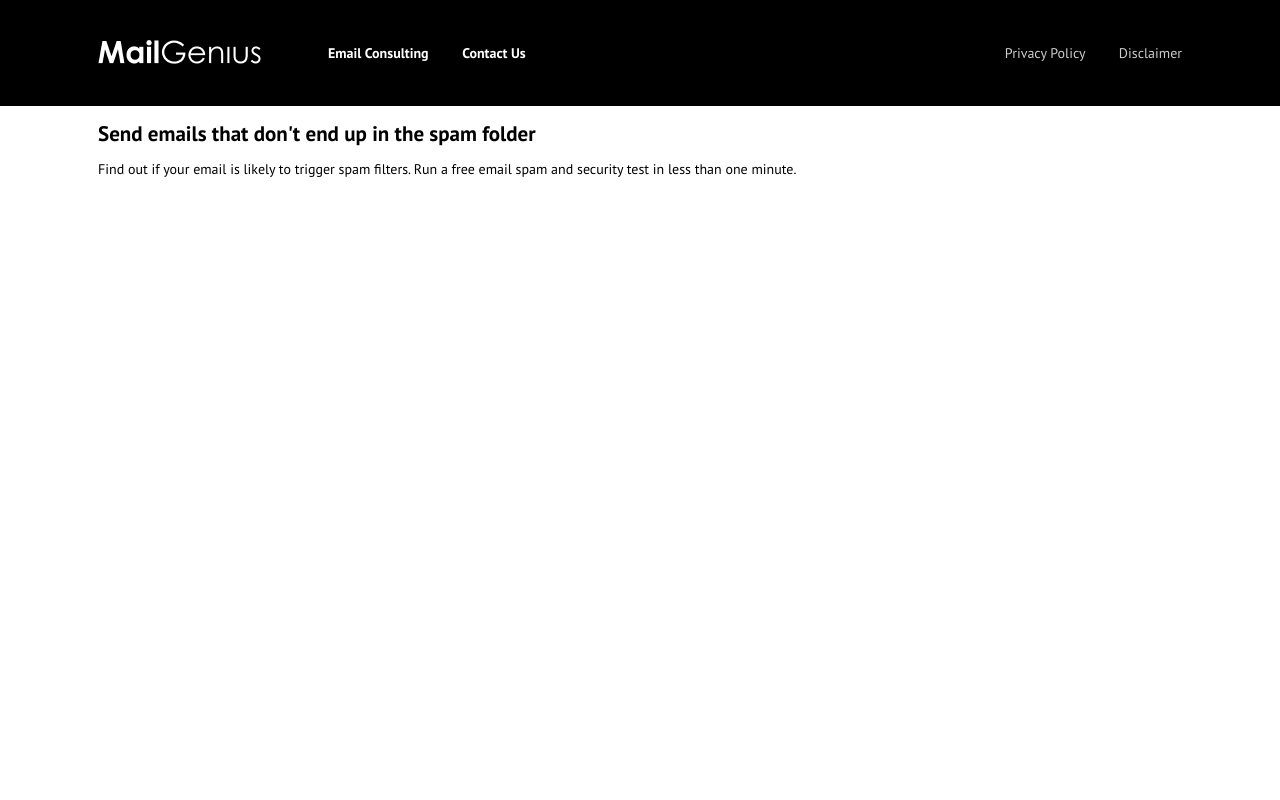
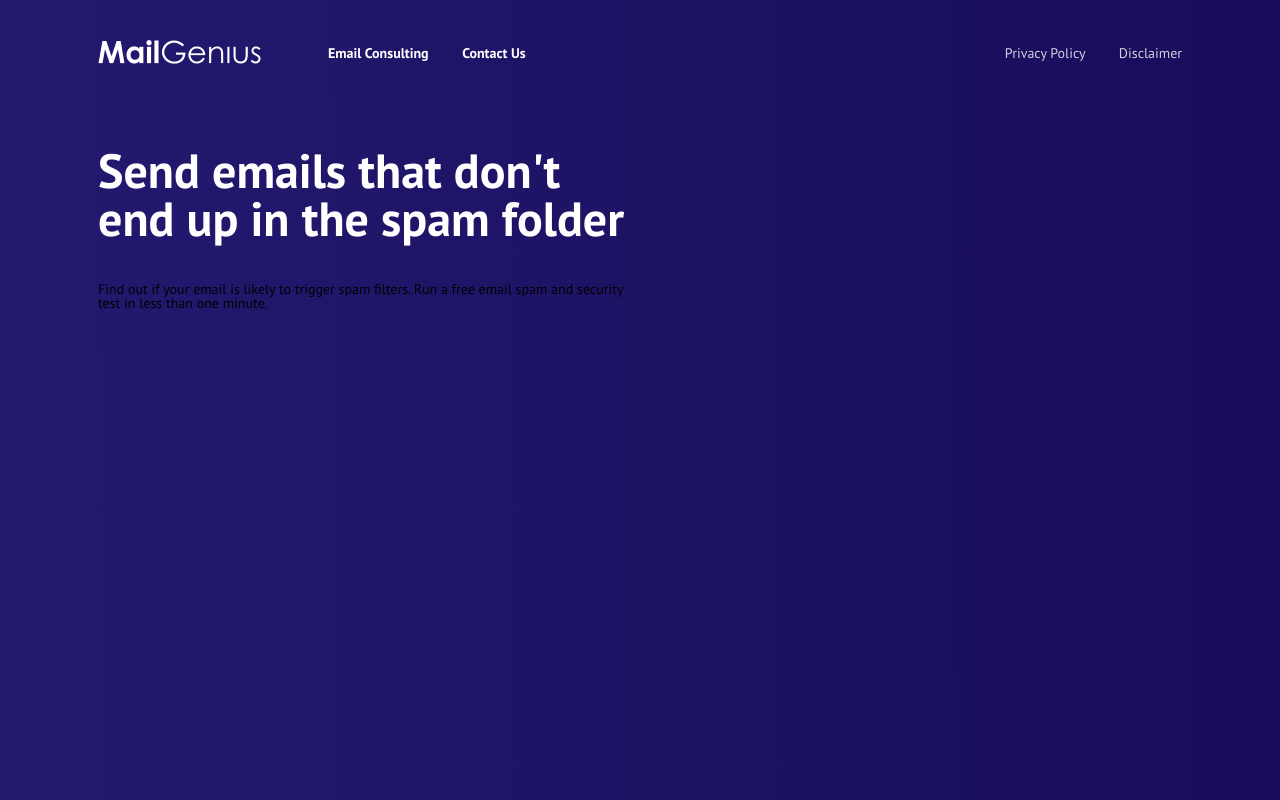
Before and after one commit to DrewoneVII/MailGenius_SPA, a plain HTML site: page index.html in a window 1280 px wide. Drawn offline with Linux system fonts and the light colour scheme.

Commit message:
Added new css properties into the main,section,inner

```diff
--- a/css/style.css
+++ b/css/style.css
@@ -27,8 +27,12 @@ a{
 }
 
 .header{
-    background:black;
+    /* background:black; */
     padding: 40px 0px;
+    position: absolute;
+    width: 100%;
+    left: 0;
+    top: 0;
 }
 
 .main-header-nav{
@@ -46,3 +50,21 @@ a{
     color: rgba(255, 255, 255, 0.8);
     margin-left: auto;
 }
+
+.inner {
+    height: 100vh;
+    background: linear-gradient(89.79deg, #23196F 0.13%, #180D5B 99.88%);
+    padding-top: 106px;
+}
+
+.inner-call-to-action{
+    max-width: 545px;
+
+}
+
+.call-action-title{
+    font-size: 48px;
+    font-weight: bold;
+    color: #ffff;
+    line-height: 1,29px;
+}
```
